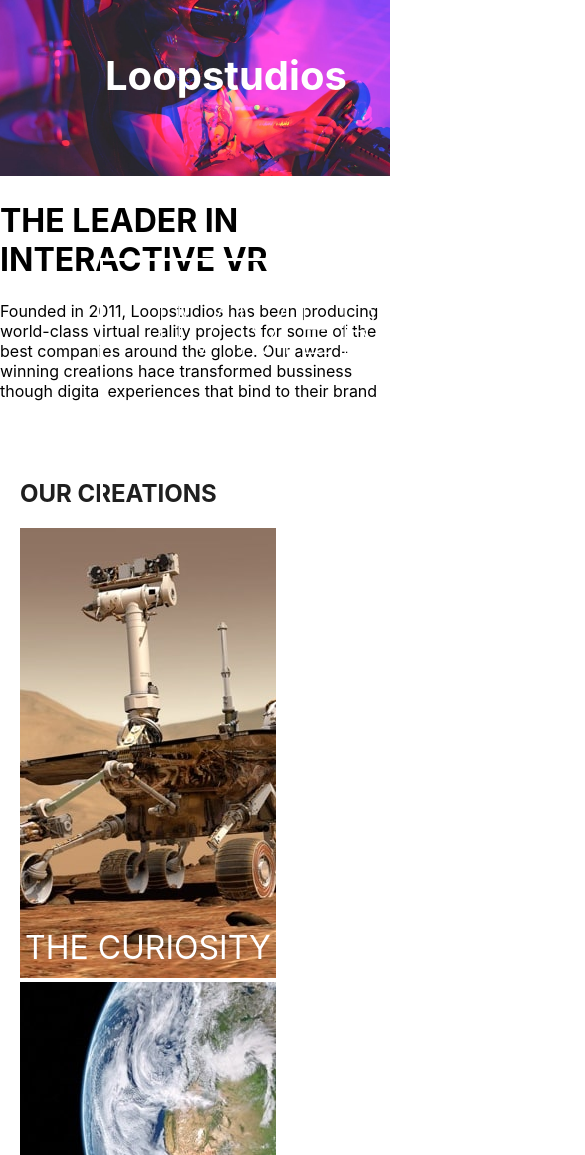
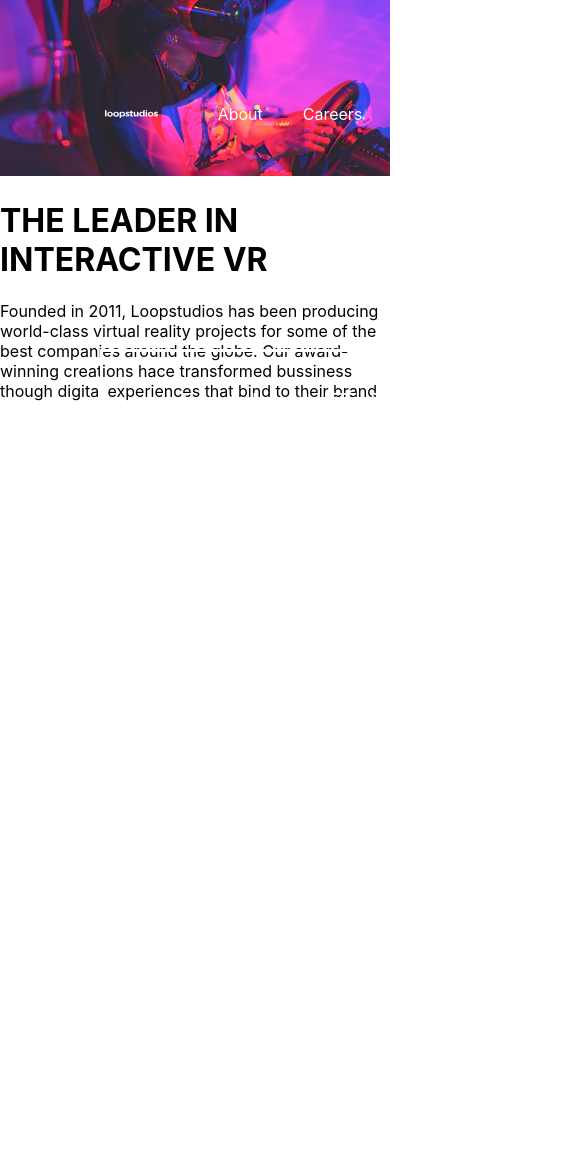
Before and after one commit to DISARODS/reactteammakaia, a React (Create React App) app in the folder my-app/: page / in a window 390 px wide. Shown: the top 1155 px of the page, 585 px wide, since content can reach past the window. After the commit the page ends 844 px from the top, so only its background shows below. Built offline with nearby package versions, Linux system fonts and the light colour scheme.

Commit message:
estilos media query

```diff
--- a/my-app/src/index.js
+++ b/my-app/src/index.js
@@ -6,9 +6,11 @@
 
 //--------------------new styled footer-------------------
 
-import styled from 'styled-components';
+import styled, {css} from 'styled-components';
 import ImageHeader from './assets/images/image-hero.jpg';
-
+import ImageHeaderomobil from './assets/images/mobile/image-hero.jpg';
+import LogoHeader from './assets/images/logo.svg';
+import MenuHamburguesa from './assets/images/icon-hamburger.svg'
 //--------------------const footer-------------------
 
 const images = require.context('./assets/images/desktop/footer', true);
@@ -24,26 +26,41 @@
   'image-fisheye.jpg':'MAKE IT FISHEYE',
 };
 
+//..................array lista.........................
+const list = [
+  {
+  texto: "About",
+  link: "#About"
+  },
+  {
+    texto: "Careers",
+    link: "#Careers"
+  },
+  {
+    texto: "Events",
+    link: "#Events"
+  },
+  {
+    texto: "Products",
+    link: "#Products"
+  },
+]
+
 
 //--------------------styled components header------------------
 const BannerHeader = styled.header`
  h1 {
   position: absolute;
-  font-size: 70px;
+  font-size: 80px;
   font-style: normal;
   font-weight: lighter;
-  top: 25%;
-  padding: 15px 50px;
+  top: 35%;
+  padding: 30px 50px;
   border: 3px solid white;
   margin-left: 100px;
   color: white;
-  width: 500px;
-  line-height: 1.5;
-}
-
-h2{
-  font-size: 40px;
-  margin-left: 40px;
+  width: 600px;
+  line-height: 1.0;
 }
 
 img {
@@ -52,7 +69,9 @@
 }
 
 nav {
-  position: absolute;
+  width: 90%;
+  position:absolute;
+  top: 70px;
   display: flex;
   justify-content: space-between;
   align-items: center;
@@ -67,12 +86,84 @@
   list-style: none;
   display: flex;
   gap: 40px;
-  }
+}
+
+li a{
+  text-decoration: none;
+  color: white;
+}
 
 ul li:hover{
   border-bottom: 3px solid white;
   cursor: pointer;
 }
+
+.imagen-mobile{
+  display: none;
+}
+
+.logo{
+  width: 15%;
+  position: relative;
+  left: 40px;
+}
+
+.iconohamburguesa{
+  display: none;
+}
+
+${({ theme }) => css`
+    @media (max-width: 375px) {
+      header {
+
+        img {
+          display: none;
+        }
+
+        .imagen-mobile{
+          display: flex;
+          width: 100%;
+          object-fit: cover;
+        }
+
+        .logo{
+          width: 15%;
+          position: relative;
+          left: 40px;
+          z-index: 3;
+        }
+
+        h1 {
+          position: absolute;
+          font-size: 40px;
+          font-style: normal;
+          font-weight: lighter;
+          top: 25%;
+          padding: 35px 50px;
+          border: 3px solid white;
+          margin-left: 30px;
+          color: white;
+          width: 200px;
+          line-height: 1.0;
+        }
+
+        .iconohamburguesa{
+          display: block;
+          top: -30px;
+          width: 25px;
+          height: auto;
+          position: absolute;
+          left: 330px;
+        }
+
+        ul {
+          display:none;
+        }
+
+      }
+
+    }
+  `}
 `;
 
 
@@ -82,22 +173,22 @@
 function Header() {
   return (
     <BannerHeader>
+      <header>
       <nav>
-        <h2>Loopstudios</h2>
+        <img src={LogoHeader} alt='logo' className='logo'></img>
         <ul>
-          <li>About</li>
-          <li>Careers</li>
-          <li>Events</li>
-          <li>Products</li>
-          <li>Support</li>
+         {list.map (item=> <li><a href={item.link}>{item.texto}</a></li>)}
         </ul>
+        <img src={MenuHamburguesa} alt='hamburguesa' className='iconohamburguesa'></img>
       </nav>
       <div>
+        <img src={ImageHeaderomobil} className='imagen-mobile' alt="imagen hero mobil"></img>
         <img src={ImageHeader} alt="imagen hero"></img>
         <div>
         <h1>IMMERSIRVE EXPERIENCES THAT DELIVER</h1>
         </div>
       </div>
+      </header>
     </BannerHeader>
 
   );
@@ -113,60 +204,60 @@
 }
 
 //--------------------styled components for new footer------------------
-const FooterContainer = styled.footer`
-  background-color: #fff;
-  color:  #1f1f1f;
-  padding: 30px 20px;
+// const FooterContainer = styled.footer`
+//   background-color: #fff;
+//   color:  #1f1f1f;
+//   padding: 30px 20px;
 
-  h4 {
-    font-size: 1.5rem;
-    margin-bottom: 20px;
-  }
-`;
+//   h4 {
+//     font-size: 1.5rem;
+//     margin-bottom: 20px;
+//   }
+// `;
 
-const CreationsContainer = styled.div`
-  position: relative;
+// const CreationsContainer = styled.div`
+//   position: relative;
 
-  & > div {
-    position: relative;
-    display: inline-block;
-    margin-right: 20px;
+//   & > div {
+//     position: relative;
+//     display: inline-block;
+//     margin-right: 20px;
 
-    img {
-      width: 100%;
-      height: auto;
-    }
+//     img {
+//       width: 100%;
+//       height: auto;
+//     }
 
-    p {
-      position: absolute;
-      top: 80%;
-      color: #fff;
-      padding: 5px;
-      font-size: 2rem;
-    }
-  }
-`;
+//     p {
+//       position: absolute;
+//       top: 80%;
+//       color: #fff;
+//       padding: 5px;
+//       font-size: 2rem;
+//     }
+//   }
+// `;
 //-------------------- new footer-------------------
-function Footer() {
-  return (
-    <FooterContainer>
-      <h4>OUR CREATIONS</h4>
-      <CreationsContainer>
-        {images.keys().map((imagesPath, index) => {
-          const imageName = imagesPath.split('/').pop().split('.')[0]; // obtener el nombre de la imagen sin la extensión
-          const text = imageText[`${imageName}.jpg`]; // buscar el texto correspondiente en imageText
+// function Footer() {
+//   return (
+//     <FooterContainer>
+//       <h4>OUR CREATIONS</h4>
+//       <CreationsContainer>
+//         {images.keys().map((imagesPath, index) => {
+//           const imageName = imagesPath.split('/').pop().split('.')[0]; // obtener el nombre de la imagen sin la extensión
+//           const text = imageText[`${imageName}.jpg`]; // buscar el texto correspondiente en imageText
 
-          return (
-            <div key={imagesPath}>
-              <img src={images(imagesPath)} alt={`Creation ${index + 1}`} />
-              <p>{text}</p>
-            </div>
-          );
-        })}
-      </CreationsContainer>
-    </FooterContainer>
-  );
-}
+//           return (
+//             <div key={imagesPath}>
+//               <img src={images(imagesPath)} alt={`Creation ${index + 1}`} />
+//               <p>{text}</p>
+//             </div>
+//           );
+//         })}
+//       </CreationsContainer>
+//     </FooterContainer>
+//   );
+// }
 
 //-------------------- new footer-------------------
 //--------------------footer old-------------------
@@ -203,7 +294,7 @@
   <React.StrictMode>
     <Header/>
     <Main/>
-    <Footer/>
+    {/* <Footer/> */}
     {/* <App />  */}
     {/* QUITAR APP AL FINALIZAR  */}
   </React.StrictMode>
```
Also changed, not shown: my-app/src/index.css (+2 -44 lines).
